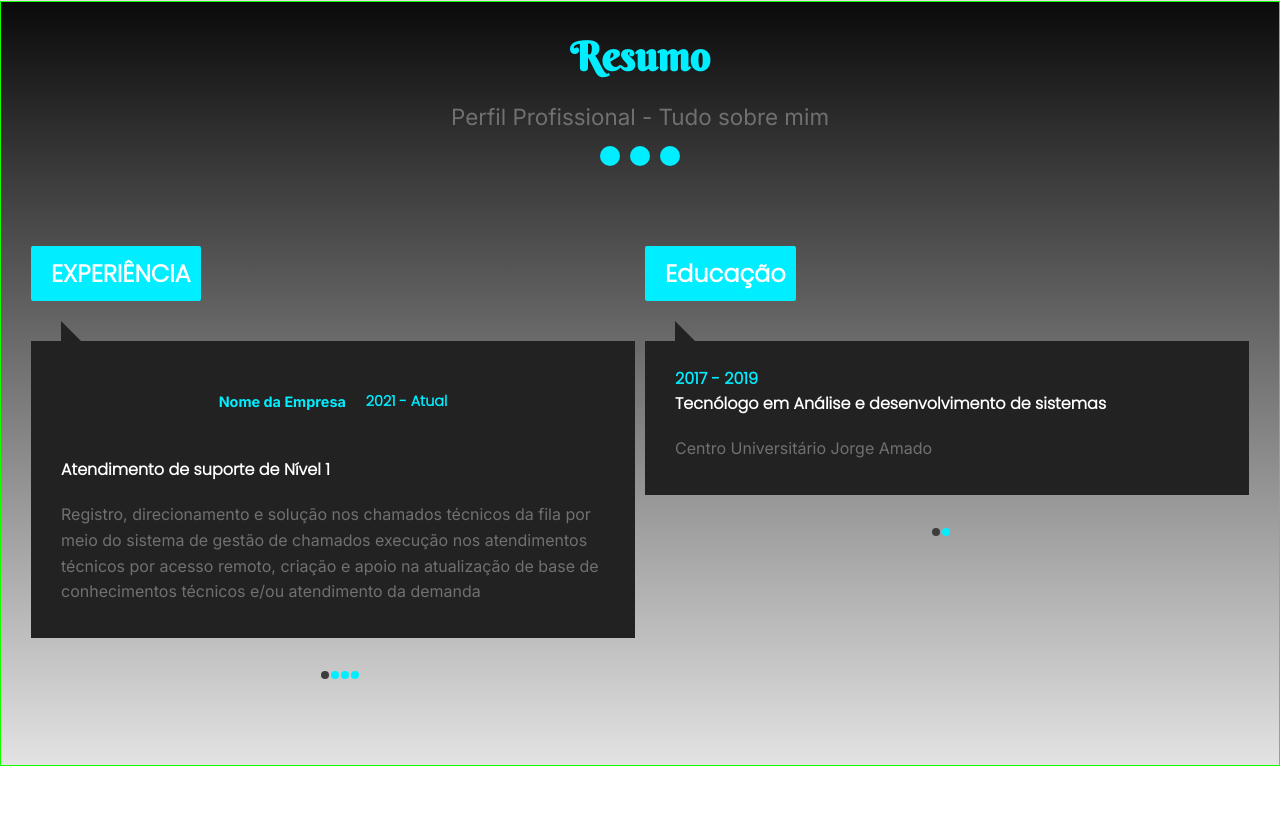
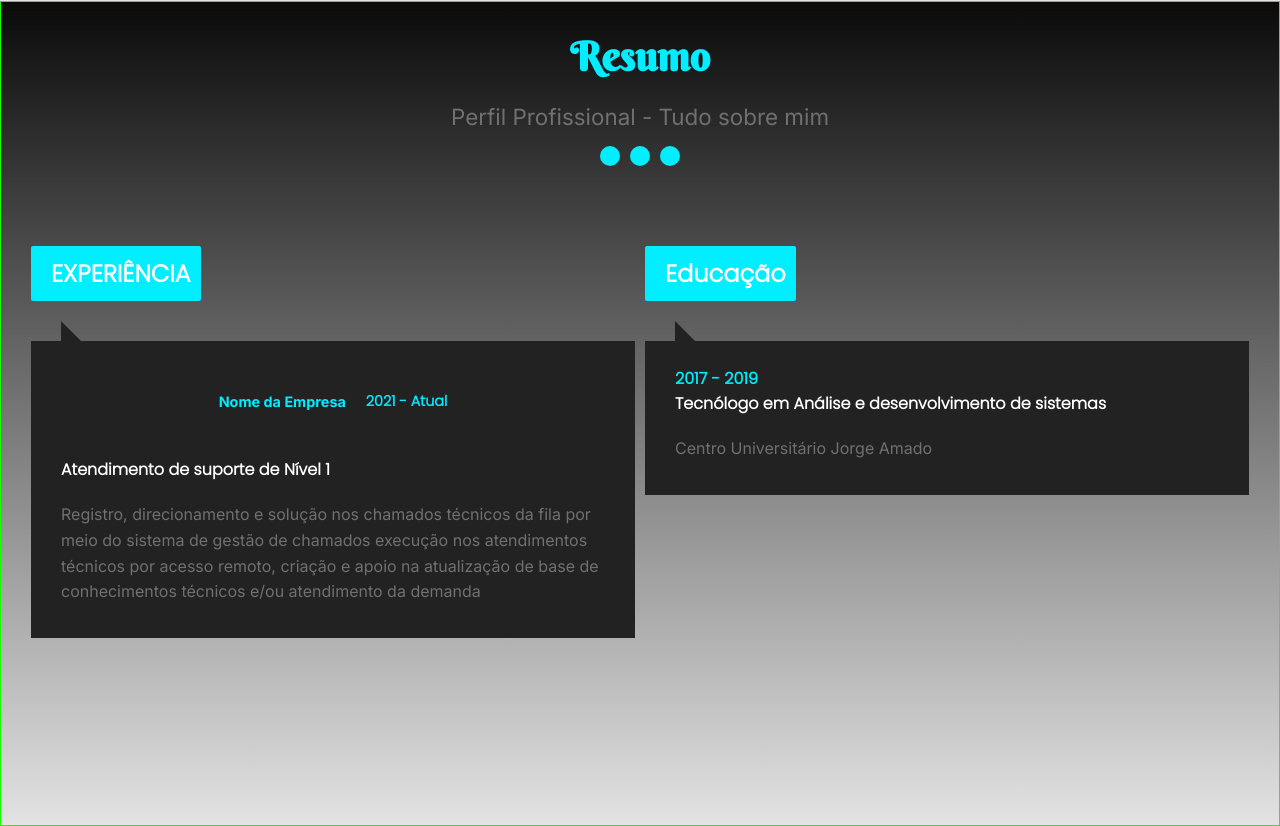
Before and after one commit to julivansoares/portifolio-julivan-soares, a Next.js app: page / in a window 1280 px wide. Shown: the part 2316-3142 px from the top of the page. Before the commit the page ends 3082 px from the top, so only its background shows below. Built offline with nearby package versions, Linux system fonts and the light colour scheme.

Commit message:
Melhorar layout dos botões de transição: aumentar espaçamento, visual e remover estilos de teste

```diff
--- a/src/components/Summary/style.css
+++ b/src/components/Summary/style.css
@@ -9,22 +9,31 @@
 
 .conteudo-experiencia ul {
     color: #00EEFF;
-    gap: 10px;
+    gap: 25px;
     display: flex;
     cursor: pointer;
-    margin-top: 20px;
+    margin-top: 30px;
     justify-content: center;
-    width: 80px;
-    margin-left: 248px;
+    flex-wrap: wrap;
+    padding: 15px;
 }
 
 .conteudo-experiencia ul li {
-    font-size: 1.6rem;
-    transition: all 0.3s ease;
+    font-size: 1.2rem;
+    transition: all 0.4s cubic-bezier(0.34, 1.56, 0.64, 1);
+    padding: 8px;
+    border-radius: 50%;
+    display: flex;
+    align-items: center;
+    justify-content: center;
+    width: 35px;
+    height: 35px;
 }
 
 .conteudo-experiencia ul li:hover {
-    transform: scale(1.2);
+    transform: scale(1.4);
+    background-color: rgba(0, 238, 255, 0.1);
+    box-shadow: 0 0 15px rgba(0, 238, 255, 0.5);
 }
 
 
@@ -105,22 +114,31 @@
 
 .conteudo-educacao ul {
     color: #00EEFF;
-    gap: 10px;
+    gap: 25px;
     display: flex;
     cursor: pointer;
-    margin-top: 20px;
+    margin-top: 30px;
     justify-content: center;
-    margin-left: 250px;
-    width: 50px;
+    flex-wrap: wrap;
+    padding: 15px;
 }
 
 .conteudo-educacao ul li {
-    font-size: 1.6rem;
-    transition: all 0.3s ease;
+    font-size: 1.2rem;
+    transition: all 0.4s cubic-bezier(0.34, 1.56, 0.64, 1);
+    padding: 8px;
+    border-radius: 50%;
+    display: flex;
+    align-items: center;
+    justify-content: center;
+    width: 35px;
+    height: 35px;
 }
 
 .conteudo-educacao ul li:hover {
-    transform: scale(1.2);
+    transform: scale(1.4);
+    background-color: rgba(0, 238, 255, 0.1);
+    box-shadow: 0 0 15px rgba(0, 238, 255, 0.5);
 }
 
 .conteudo-educacao div::before {
--- a/src/components/Summary/style.module.scss
+++ b/src/components/Summary/style.module.scss
@@ -86,19 +86,35 @@
     margin-bottom: 30px;
     grid-column: 1;
     grid-row: 2;
-    border: 1PX SOLID RED;
-    color: #ff3300;
 }
 
 .conteudo_experiencia ul {
     color: #00EEFF;
-    gap: 10px;
+    gap: 25px;
     display: flex;
     cursor: pointer;
-    margin-top: 20px;
+    margin-top: 30px;
     justify-content: center;
-    width: 80px;
-    margin-left: 248px;
+    flex-wrap: wrap;
+    padding: 15px;
+}
+
+.conteudo_experiencia ul li {
+    font-size: 1.2rem;
+    transition: all 0.4s cubic-bezier(0.34, 1.56, 0.64, 1);
+    padding: 8px;
+    border-radius: 50%;
+    display: flex;
+    align-items: center;
+    justify-content: center;
+    width: 35px;
+    height: 35px;
+
+    &:hover {
+        transform: scale(1.4);
+        background-color: rgba(0, 238, 255, 0.1);
+        box-shadow: 0 0 15px rgba(0, 238, 255, 0.5);
+    }
 }
 
 
@@ -133,8 +149,6 @@
     color: #00EEFF;
     font-family: 'poppins';
     font-weight: bold;
-    margin-left: 400px;
-
 }
 
 .sub_resumo .conteudo_experiencia div h3 {
@@ -143,7 +157,7 @@
 }
 
 .sub_resumo .conteudo_experiencia div p {
-    color: #fd0808;
+    color: #707070;
     font-size: 1.1rem;
 }
 
@@ -175,14 +189,31 @@
 
 .conteudo_educacao ul {
     color: #00EEFF;
-    gap: 10px;
+    gap: 25px;
     display: flex;
     cursor: pointer;
-    margin-top: 20px;
+    margin-top: 30px;
     justify-content: center;
-    margin-left: 250px;
-    width: 50px;
+    flex-wrap: wrap;
+    padding: 15px;
+}
 
+.sub_resumo .conteudo_educacao ul li {
+    font-size: 1.2rem;
+    transition: all 0.4s cubic-bezier(0.34, 1.56, 0.64, 1);
+    padding: 8px;
+    border-radius: 50%;
+    display: flex;
+    align-items: center;
+    justify-content: center;
+    width: 35px;
+    height: 35px;
+
+    &:hover {
+        transform: scale(1.4);
+        background-color: rgba(0, 238, 255, 0.1);
+        box-shadow: 0 0 15px rgba(0, 238, 255, 0.5);
+    }
 }
 
 .sub_resumo .conteudo_educacao div::before {
```
